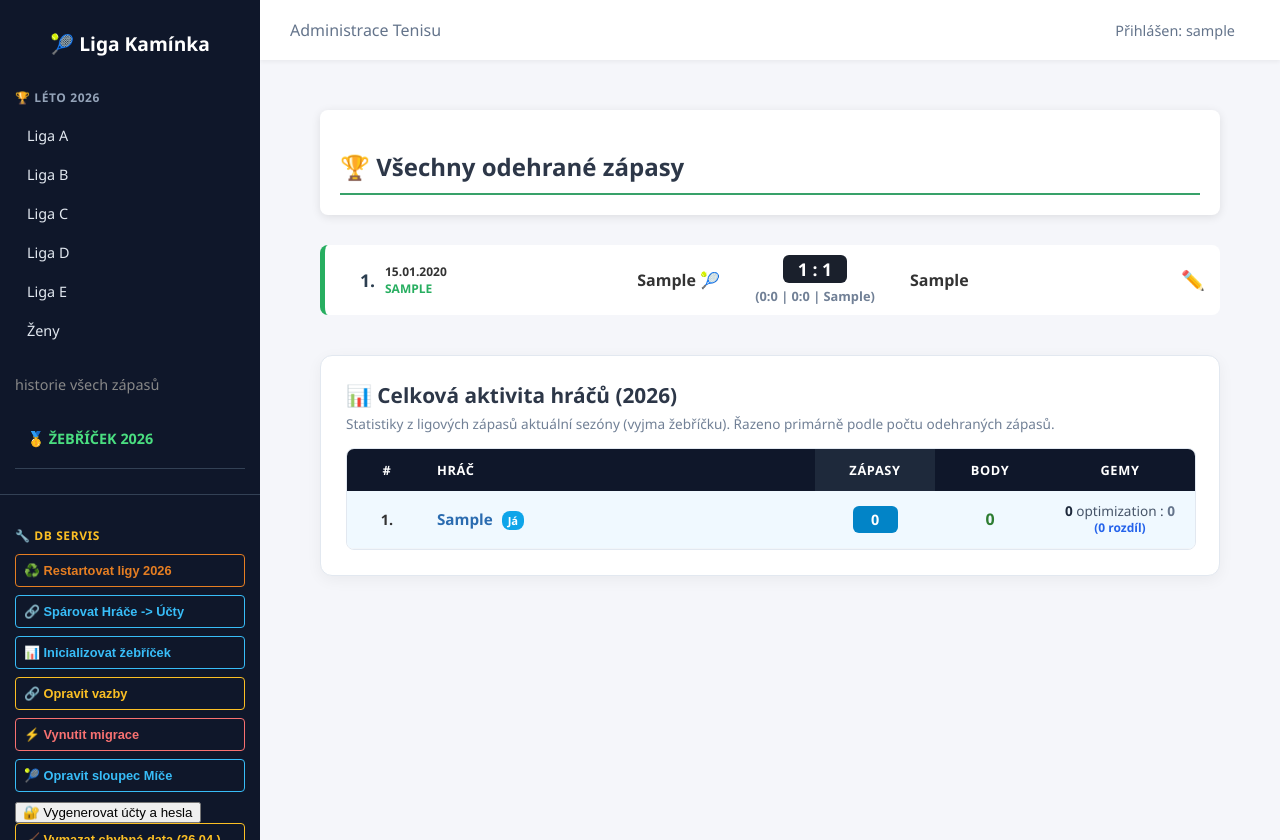
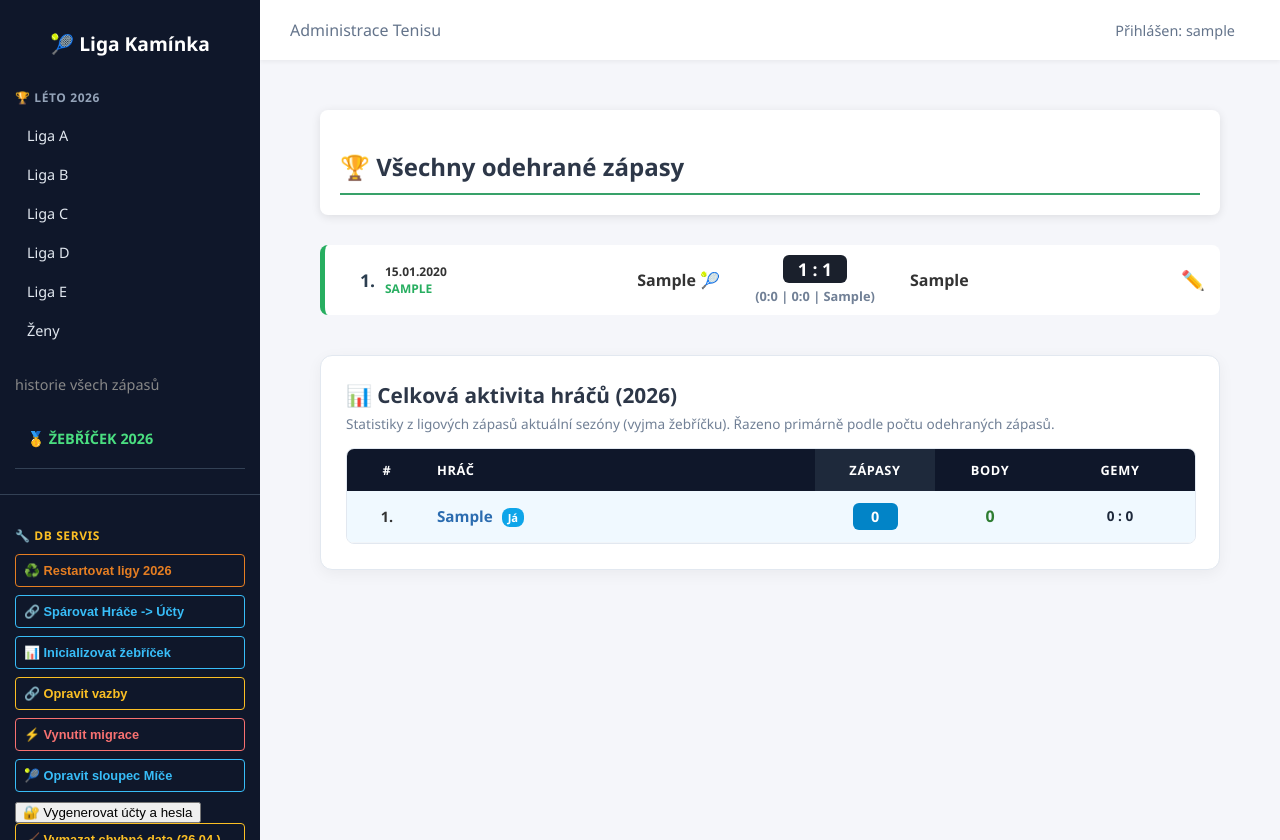
Before and after one commit to JiriCharousek/djangosport, a Django app: page /kaminka/tenis/historie/ in a window 1280 px wide. Run offline with Django 5.2, Linux system fonts and the light colour scheme; a user stored in the database is signed in; tables that the repository leaves empty hold one stand-in row (values such as "Sample post"); parts of the project's set-up code (start-up, migrations or seed data) failed here and were passed over.

Commit message:
statistiky

```diff
--- a/tenis_app/templates/tenis_app/vsechny_zapasy.html
+++ b/tenis_app/templates/tenis_app/vsechny_zapasy.html
@@ -187,10 +187,8 @@
                             </td>
 
                             <td style="text-align: center; font-size: 0.85rem; color: #475569; line-height: 1.2;">
-                                <strong style="color: #1e293b;">{{ radek.gemy_ziskane }}</strong> optimization : <strong style="color: #64748b;">{{ radek.gemy_ztracene }}</strong>
-                                <small style="display: block; font-size: 0.75rem; color: {% if radek.rozdil_gemu >= 0 %}#2563eb{% else %}#dc2626{% endif %}; font-weight: 600; margin-top: 2px;">
-                                    ({% if radek.rozdil_gemu > 0 %}+{% endif %}{{ radek.rozdil_gemu }} rozdíl)
-                                </small>
+                                <strong style="color: #1e293b;">{{ radek.gemy_ziskane }} : {{ radek.gemy_ztracene }}
+
                             </td>
 
                         </tr>
```
Also changed, not shown: 1 other file.
